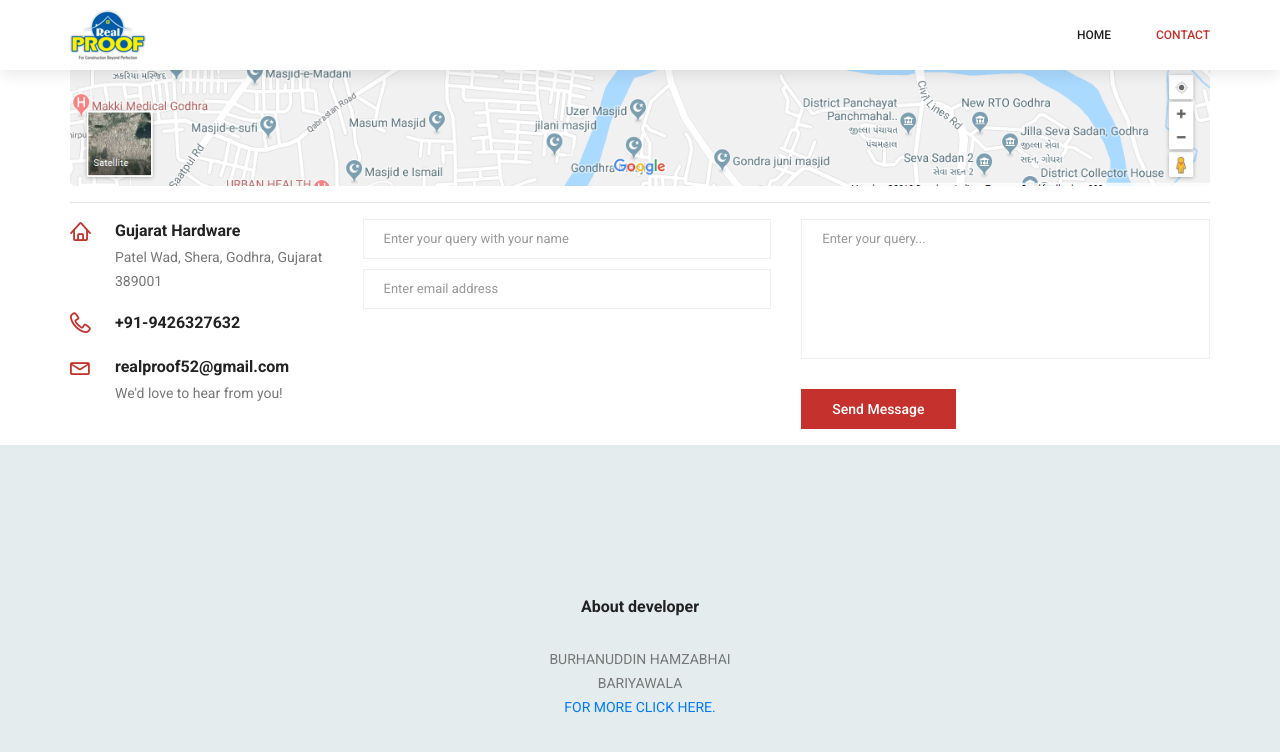
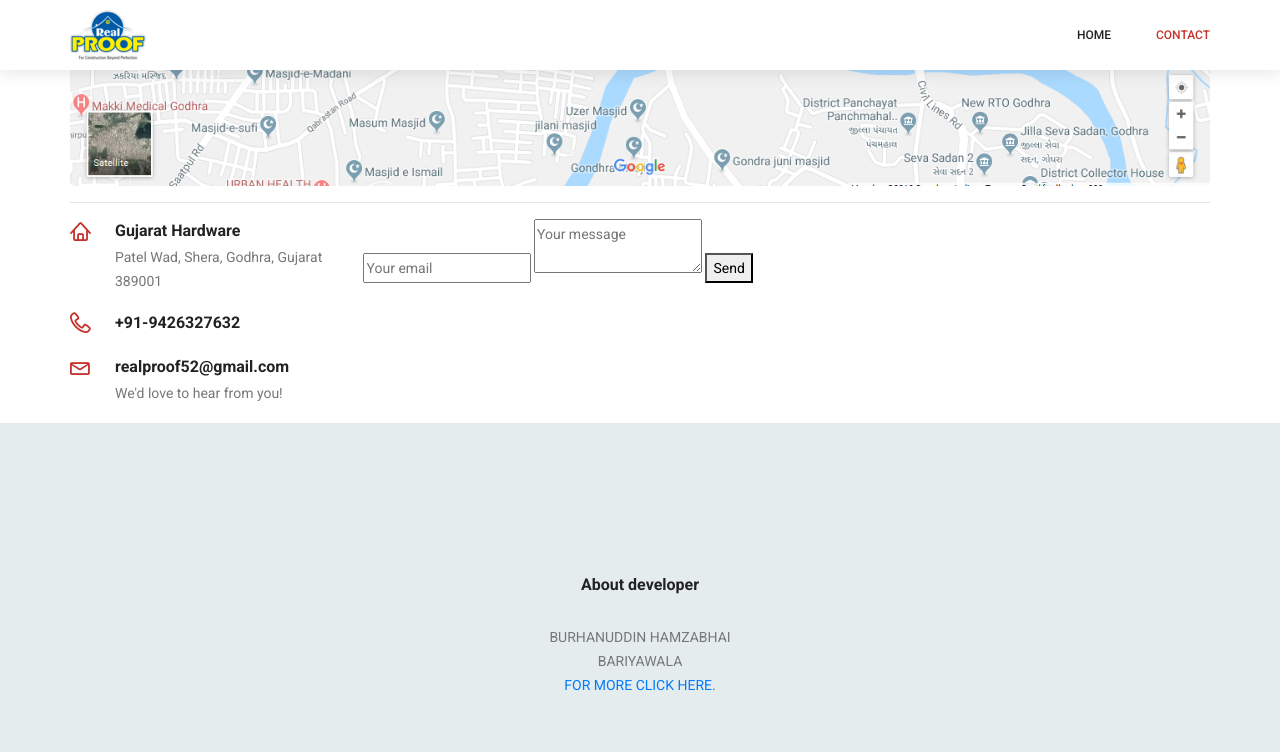
Before and after one commit to burhanuddinhamzabhai/mywebsite, a Jekyll site: the page contact.html, which Jekyll copies as it is, in a window 1280 px wide and 900 px high, scrolled down 747 px. Shown: the top 752 px of the window. Built offline with Jekyll 4.4.1, drawn with Linux system fonts in a browser that asks for light colours.

Commit message:
Update contact.html

```diff
--- a/contact.html
+++ b/contact.html
@@ -210,26 +210,11 @@
                     </div>
                 </div>
                 <div class="col-lg-9">
-                    <form class="row contact_form" action="https://formspree.io/realproof52@gmail.com" method="POST" id="contactForm" novalidate="novalidate">
-                        <!-- <input type="text" name="name"> -->
-                        <div class="col-md-6">
-                            <div class="form-group">
-                                <input type="text" class="form-control" id="name" name="name" placeholder="Enter your query with your name">
-                            </div>
-                            <div class="form-group">
-                                <input type="email" class="form-control" id="email" name="_replyto" placeholder="Enter email address">
-                            </div>
-                            <!-- <input type="email" name="_replyto"> -->
-                            <!-- <input type="submit" value="Send"> -->
-                        </div>
-                        <div class="col-md-6">
-                            <div class="form-group">
-                                <textarea class="form-control" name="message" placeholder="Enter your query..."></textarea>
-                            </div>
-                            <button type="submit" value="send" class="btn submit_btn">Send Message</button>
-                            <hr style="border: 0"/>
-                        </div>
-                    </form>
+                    <form method="POST" action="https://formspree.io/YOUREMAILHERE">
+  <input type="email" name="email" placeholder="Your email">
+  <textarea name="message" placeholder="Your message"></textarea>
+  <button type="submit">Send</button>
+</form>
                 </div>
             </div>
         </div>
```
